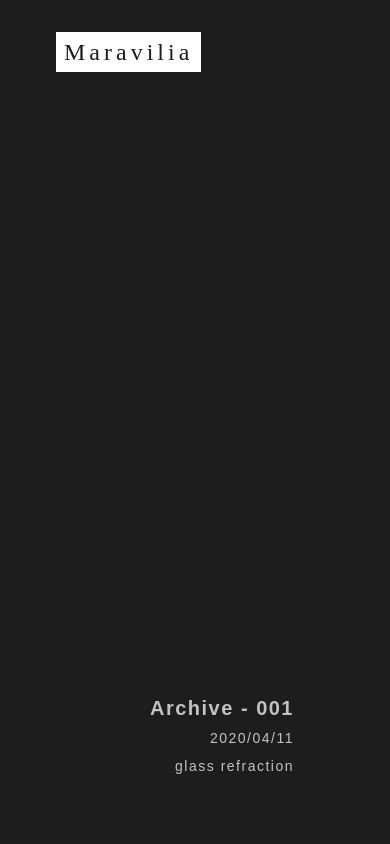
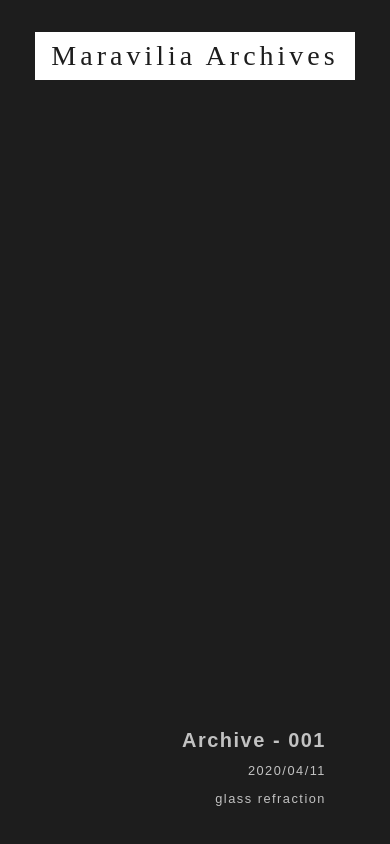
Before and after one commit to shuta13/mrvgl, a Next.js app: page /archives/001 in a window 390 px wide. Built offline with nearby package versions, Linux system fonts and the light colour scheme; a web font is replaced by a local one.

Commit message:
fix: responsive

```diff
--- a/assets/style/components/common/Footer.scss
+++ b/assets/style/components/common/Footer.scss
@@ -2,13 +2,13 @@
   position: fixed;
   width: 256px;
   height: 112px;
+  background: transparent;
   bottom: 0;
   right: 0;
-  background: transparent;
-  margin-right: 96px;
-  margin-bottom: 64px;
+  margin-right: 64px;
+  margin-bottom: 32px;
   display: flex;
-  justify-content: right;
+  justify-content: left;
   align-content: flex-end;
   flex-wrap: wrap;
 }
@@ -16,7 +16,7 @@
 .FooterText {
   width: 100%;
   color: #c2c2c2;
-  font-size: 14px;
+  font-size: 1.6rem;
   font-family: "Sarpanch", sans-serif;
   letter-spacing: 1.5px;
   height: 28px;
@@ -27,7 +27,7 @@
 
 .FooterTextHeader {
   @extend .FooterText;
-  font-size: 20px;
+  font-size: 2.5rem;
   font-weight: bold;
   margin-bottom: 2px;
 }
--- a/assets/style/components/common/Header.scss
+++ b/assets/style/components/common/Header.scss
@@ -4,21 +4,31 @@
   height: 80px;
   background: transparent;
   display: flex;
-  justify-content: space-between;
 }
 
 .HeaderTitle {
-  height: 24px;
+  height: 32px;
+  white-space: nowrap;
   color: #1d1d1d;
   text-decoration: none;
-  font-size: 24px;
+  font-size: 4rem;
   font-family: "Song Myung", serif;
   margin-top: 32px;
-  margin-left: 56px;
+  margin-left: 64px;
   letter-spacing: 4px;
   background: #fff;
   display: flex;
   justify-content: center;
   align-items: center;
-  padding: 8px;
+  padding: 8px 16px;
 }
+
+@media screen and (max-width: 615px) {
+  .HeaderWrap {
+    justify-content: center;
+  }
+  .HeaderTitle {
+    margin: 32px 0;
+    font-size: 3.5rem;
+  }
+}
--- a/assets/style/global.scss
+++ b/assets/style/global.scss
@@ -9,6 +9,7 @@ html, body {
   box-sizing: border-box;
   width: 100%;
   height: 100%;
+  font-size: 8px;
 }
 
 .container {
--- a/assets/style/pages/_error.scss
+++ b/assets/style/pages/_error.scss
@@ -1,6 +1,6 @@
 .ErrorText {
   position: absolute;
   color: #fff;
-  font-size: 24px;
+  font-size: 3rem;
   font-family: "Sarpanch";
 }
--- a/assets/style/pages/index.scss
+++ b/assets/style/pages/index.scss
@@ -1,7 +1,7 @@
 .Link {
   text-decoration: none;
   color: #fff;
-  font-size: 36px;
+  font-size: 4rem;
   font-family: "Sarpanch";
   letter-spacing: .2em;
 }
--- a/components/common/Header.tsx
+++ b/components/common/Header.tsx
@@ -5,7 +5,7 @@ export const Header: React.FC = () => {
   return <div className="HeaderWrap">
     <Link href="/">
       <a className="HeaderTitle">
-        Maravilia
+        Maravilia Archives
       </a>
     </Link>
   </div>;
```
